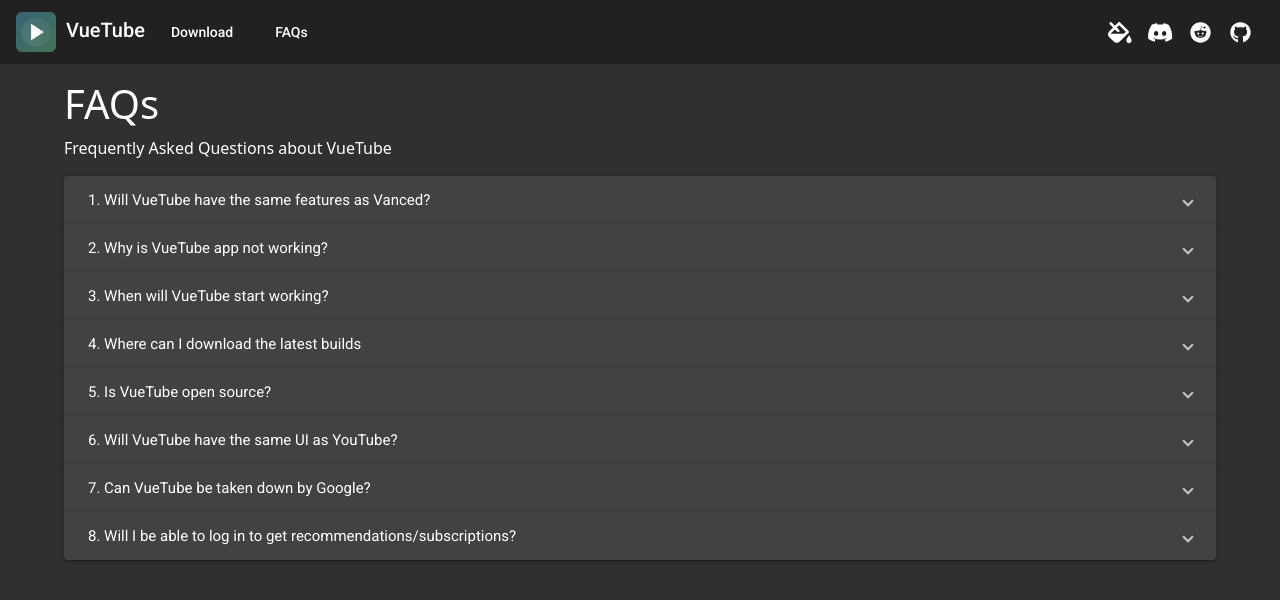
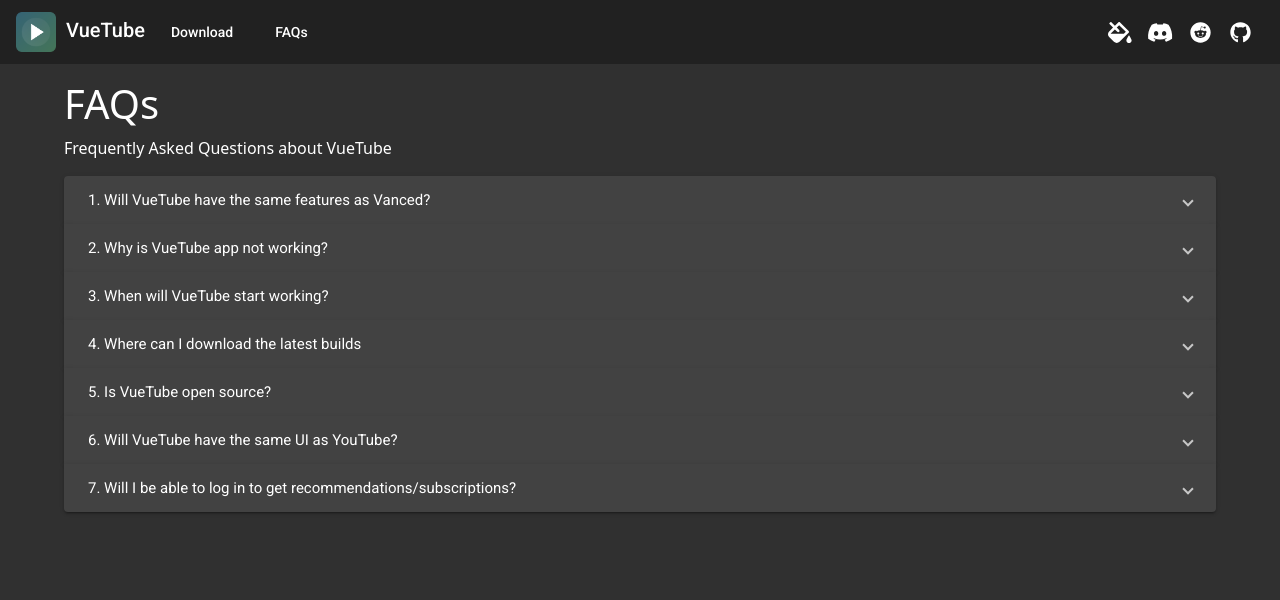
Before and after one commit to VueTubeApp/VueTube-Site, an Angular app in the folder vuetube/: page /faq in a window 1280 px wide. Shown: the top 600 px of the page. Built offline with nearby package versions, Linux system fonts and the light colour scheme.

Commit message:
Update faq-page.component.html

```diff
--- a/vuetube/src/app/faq-page/faq-page.component.html
+++ b/vuetube/src/app/faq-page/faq-page.component.html
@@ -42,13 +42,7 @@
         </mat-expansion-panel>
         <mat-expansion-panel>
             <mat-expansion-panel-header>
-                <mat-panel-title>7. Can VueTube be taken down by Google?</mat-panel-title>
-            </mat-expansion-panel-header>
-            Not sure if I can say the reason on why it might be taken down but we will add a feature to prevent Google from taking it down.
-        </mat-expansion-panel>
-        <mat-expansion-panel>
-            <mat-expansion-panel-header>
-                <mat-panel-title>8. Will I be able to log in to get recommendations/subscriptions?</mat-panel-title>
+                <mat-panel-title>7. Will I be able to log in to get recommendations/subscriptions?</mat-panel-title>
             </mat-expansion-panel-header>
             The goal is to get login working, though whether this is through Micro-G or another way remains to be seen.
         </mat-expansion-panel>
```
